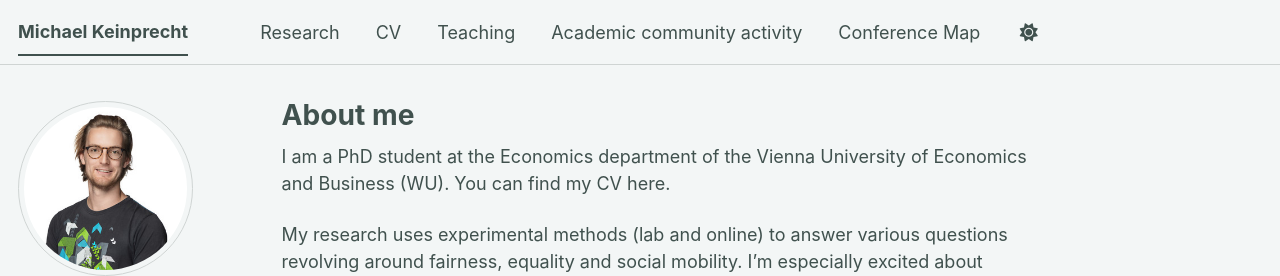
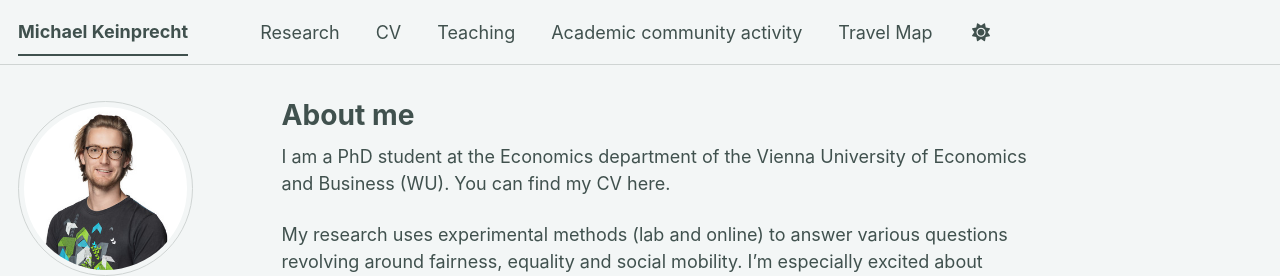
Before and after one commit to michael-keinprecht/michael-keinprecht.github.io, a Jekyll site: the page built from _pages/about.md, in a window 1280 px wide. Shown: the top 276 px of the page. Built offline with Jekyll 4.4.1, drawn with Linux system fonts in a browser that asks for light colours; a script bundle is joined from its source files by our own code; a style sheet for code colours, icons or effects is not loaded.

Commit message:
Update navigation.yml
renamed title

```diff
--- a/_data/navigation.yml
+++ b/_data/navigation.yml
@@ -21,5 +21,5 @@ main:
   - title: "Academic community activity"
     url: /activity/
 
-  - title: "Conference Map"
+  - title: "Travel Map"
     url: /map/
```
